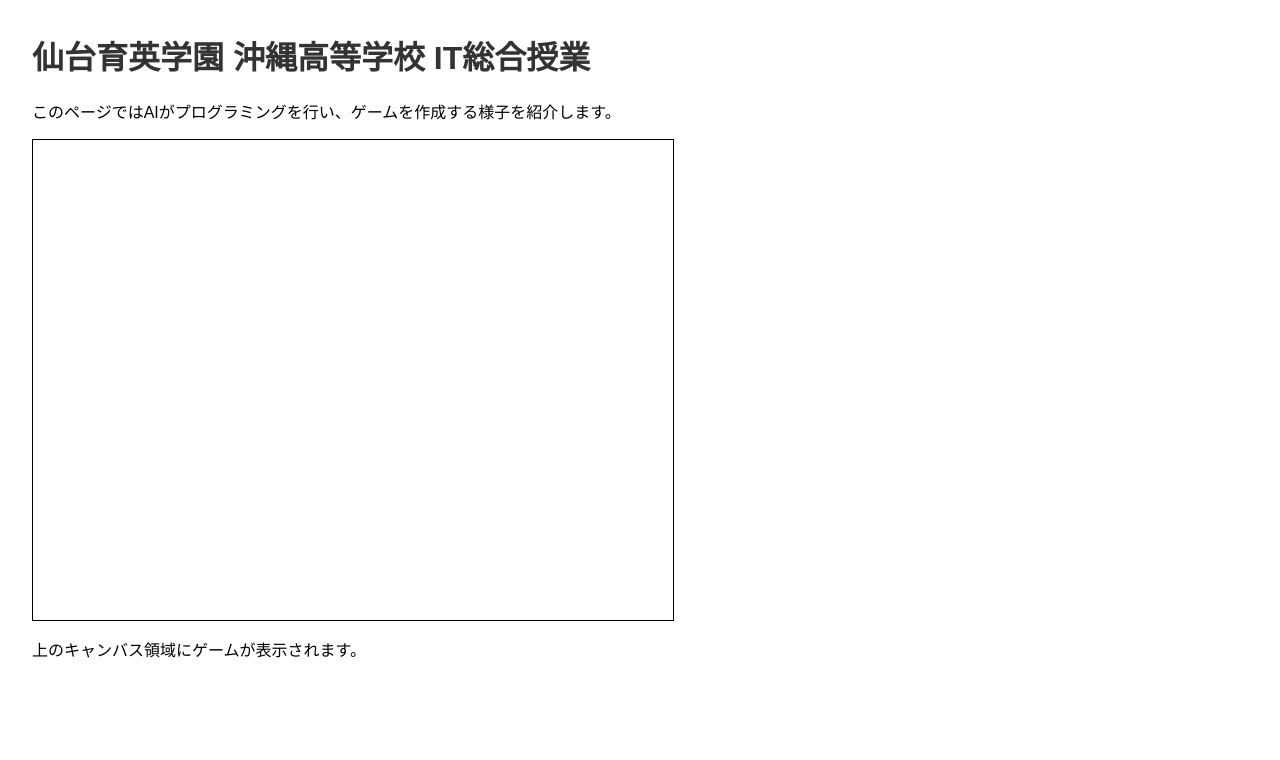
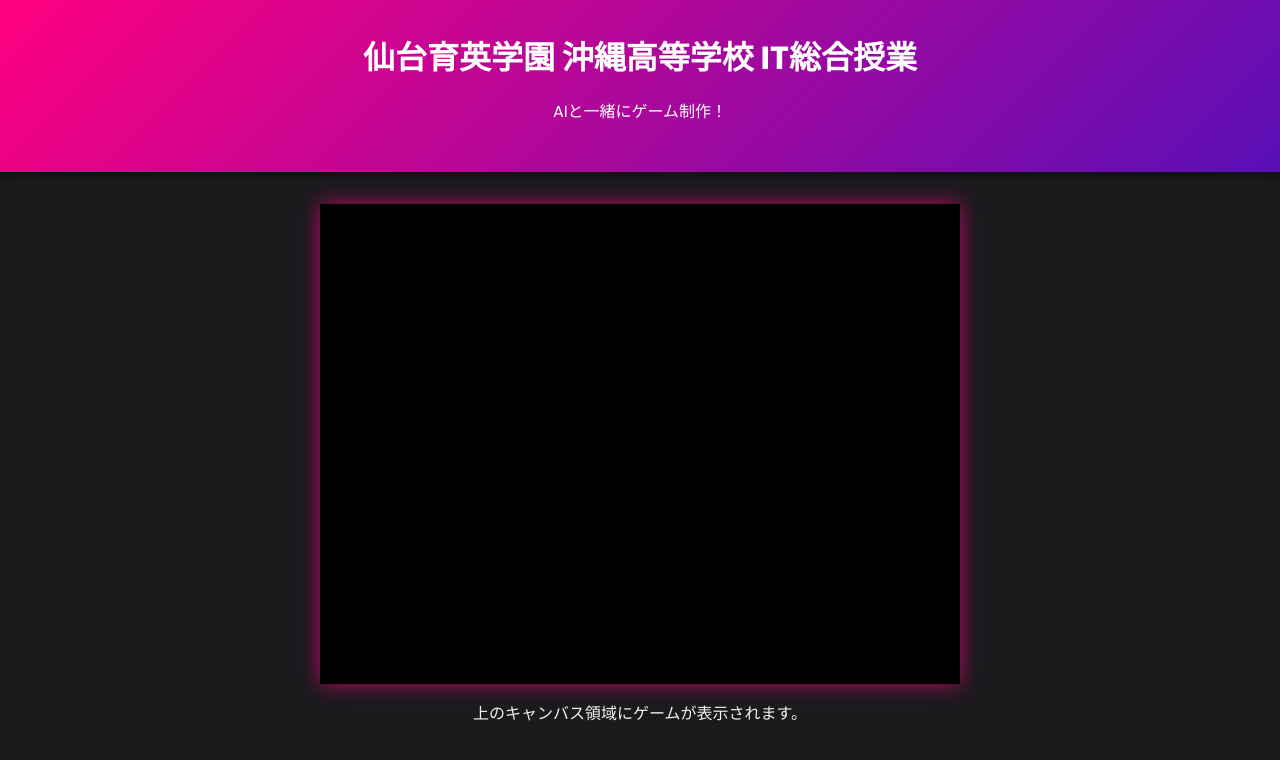
Before and after one commit to skytechplanning/Demo0620, a plain HTML site: page index.html in a window 1280 px wide. Drawn offline with Linux system fonts and the light colour scheme.

Commit message:
Refine design for modern look

```diff
--- a/index.html
+++ b/index.html
@@ -2,22 +2,53 @@
 <html lang="ja">
 <head>
 <meta charset="UTF-8">
+<meta name="viewport" content="width=device-width, initial-scale=1.0">
 <title>仙台育英学園 沖縄高等学校 IT総合授業</title>
+<link href="https://fonts.googleapis.com/css2?family=Poppins:wght@400;700&display=swap" rel="stylesheet">
 <style>
-  body { font-family: Arial, sans-serif; margin: 2rem; }
-  h1 { color: #333; }
+  body {
+    background-color: #1a1a1d;
+    color: #f0f0f0;
+    font-family: 'Poppins', Arial, sans-serif;
+    margin: 0;
+    padding: 0;
+    display: flex;
+    flex-direction: column;
+    align-items: center;
+    min-height: 100vh;
+  }
+  header {
+    background: linear-gradient(135deg, #ff007f, #590fb7);
+    width: 100%;
+    color: #fff;
+    text-align: center;
+    padding: 2rem 0;
+    box-shadow: 0 2px 8px rgba(0, 0, 0, 0.6);
+    margin-bottom: 2rem;
+  }
+  h1 {
+    font-size: 2rem;
+    margin: 0;
+  }
   #gameCanvas {
     width: 640px;
     height: 480px;
-    border: 1px solid #000;
+    background: #000;
+    border: none;
+    box-shadow: 0 0 20px rgba(255, 0, 127, 0.7);
     display: block;
+  }
+  p {
     margin: 1rem 0;
+    text-align: center;
   }
 </style>
 </head>
 <body>
-  <h1>仙台育英学園 沖縄高等学校 IT総合授業</h1>
-  <p>このページではAIがプログラミングを行い、ゲームを作成する様子を紹介します。</p>
+  <header>
+    <h1>仙台育英学園 沖縄高等学校 IT総合授業</h1>
+    <p>AIと一緒にゲーム制作！</p>
+  </header>
   <canvas id="gameCanvas" width="640" height="480">
     Canvasタグをサポートしたブラウザでご覧ください。
   </canvas>
```
Also changed, not shown: 1 other file.
